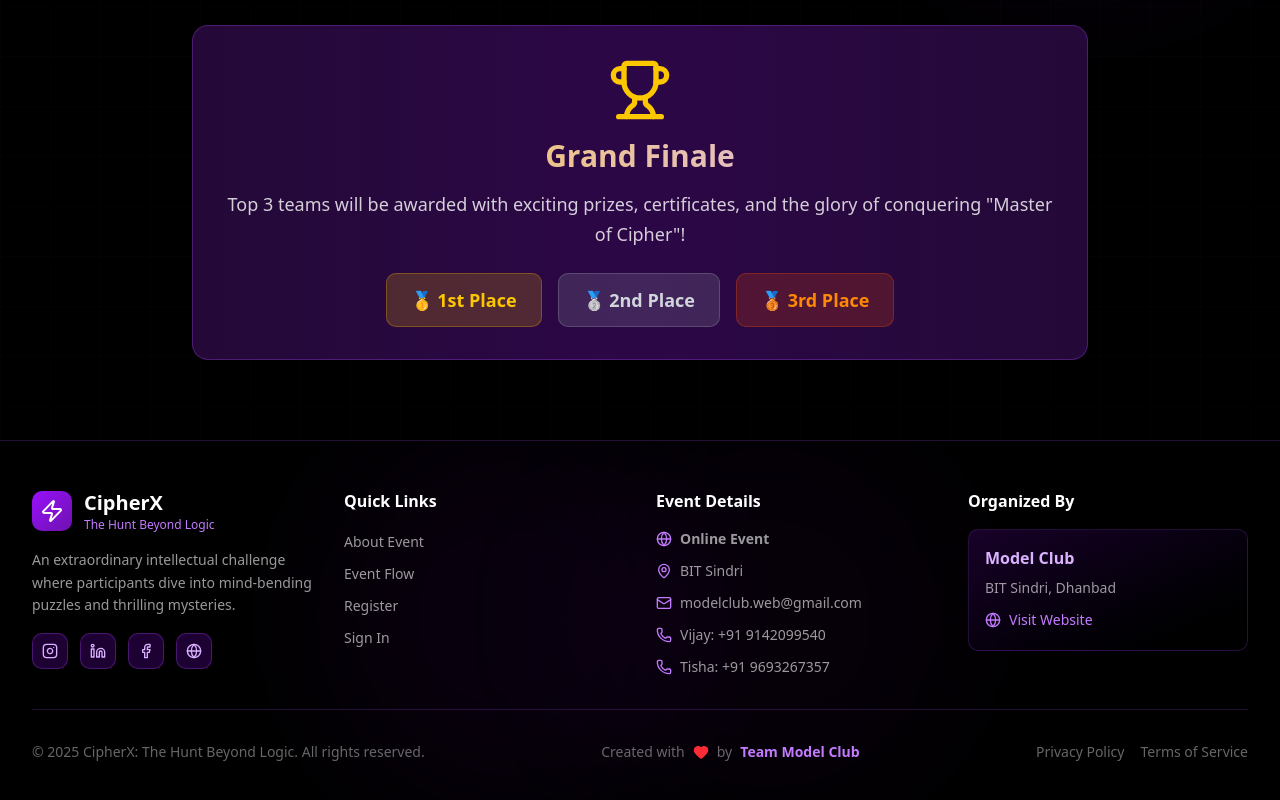
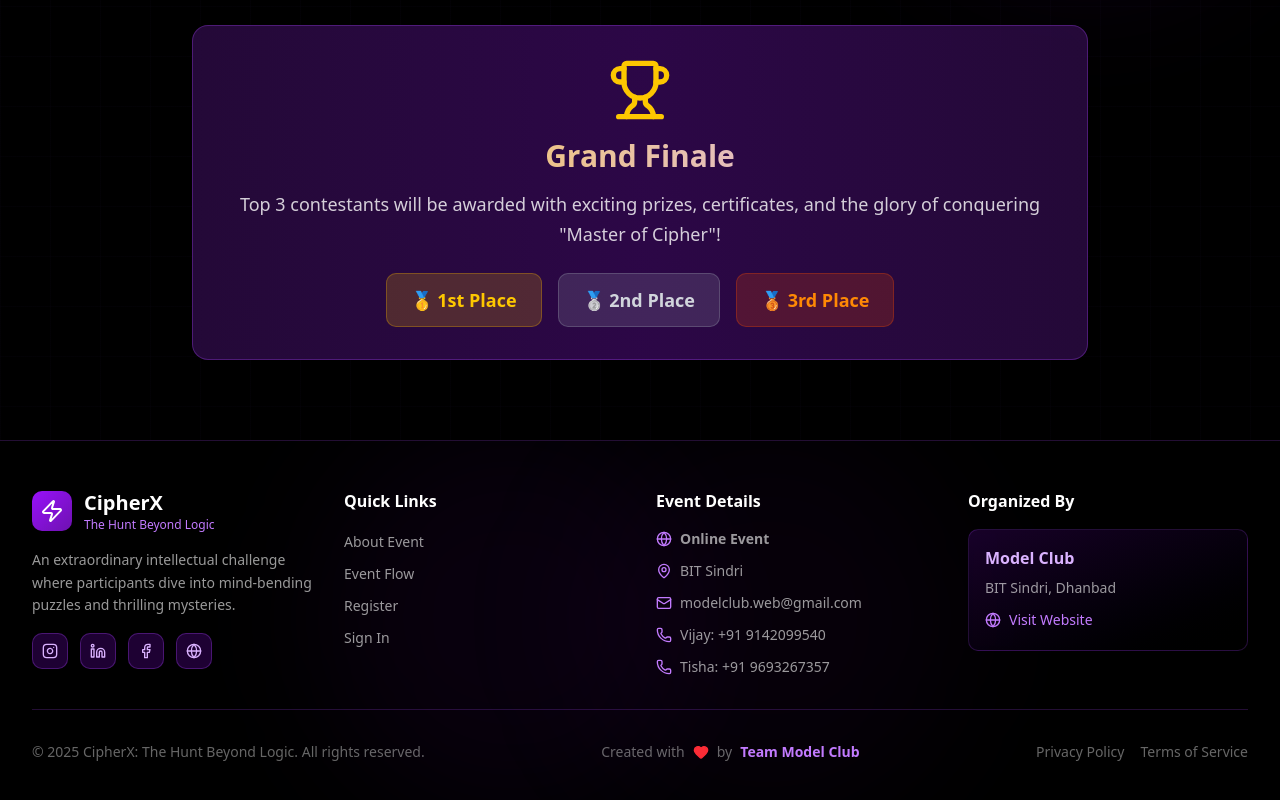
Before and after one commit to vashu-1/paradox, a Next.js app: page / in a window 1280 px wide. Shown: the part 3973-4773 px from the top of the page. Built offline with nearby package versions, Linux system fonts and the light colour scheme; no server answers.

Commit message:
modified

```diff
--- a/app/_components/EventFlow.jsx
+++ b/app/_components/EventFlow.jsx
@@ -191,8 +191,8 @@ const EventFlow = () => {
               Grand Finale
             </h3>
             <p className="text-white/80 text-lg leading-relaxed mb-6">
-              Top 3 teams will be awarded with exciting prizes, certificates,
-              and the glory of conquering "Master of Cipher"!
+              Top 3 contestants will be awarded with exciting prizes,
+              certificates, and the glory of conquering "Master of Cipher"!
             </p>
             <div className="flex flex-wrap justify-center gap-4">
               <div className="px-6 py-3 bg-yellow-500/20 border border-yellow-500/30 rounded-lg">
```
